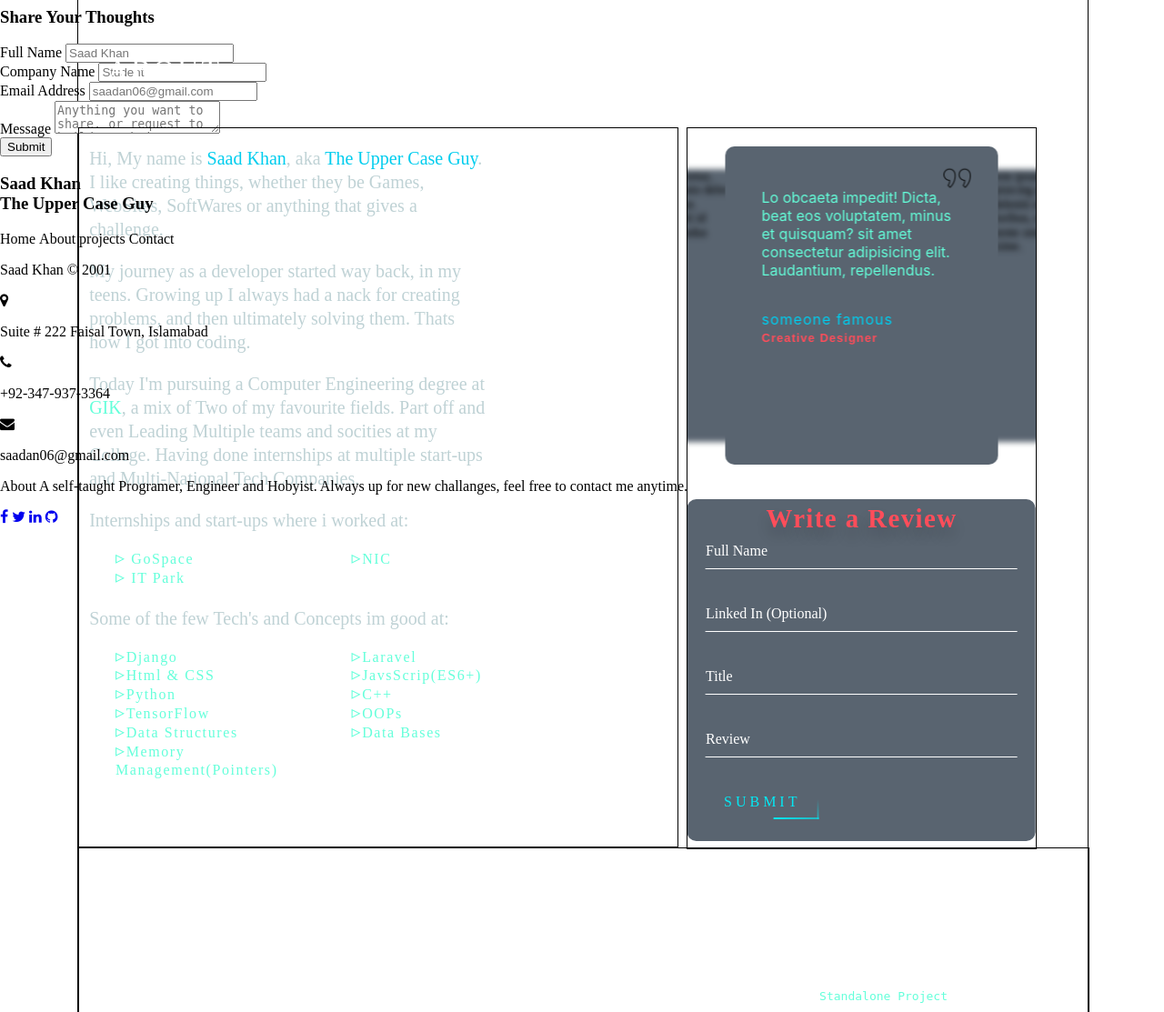
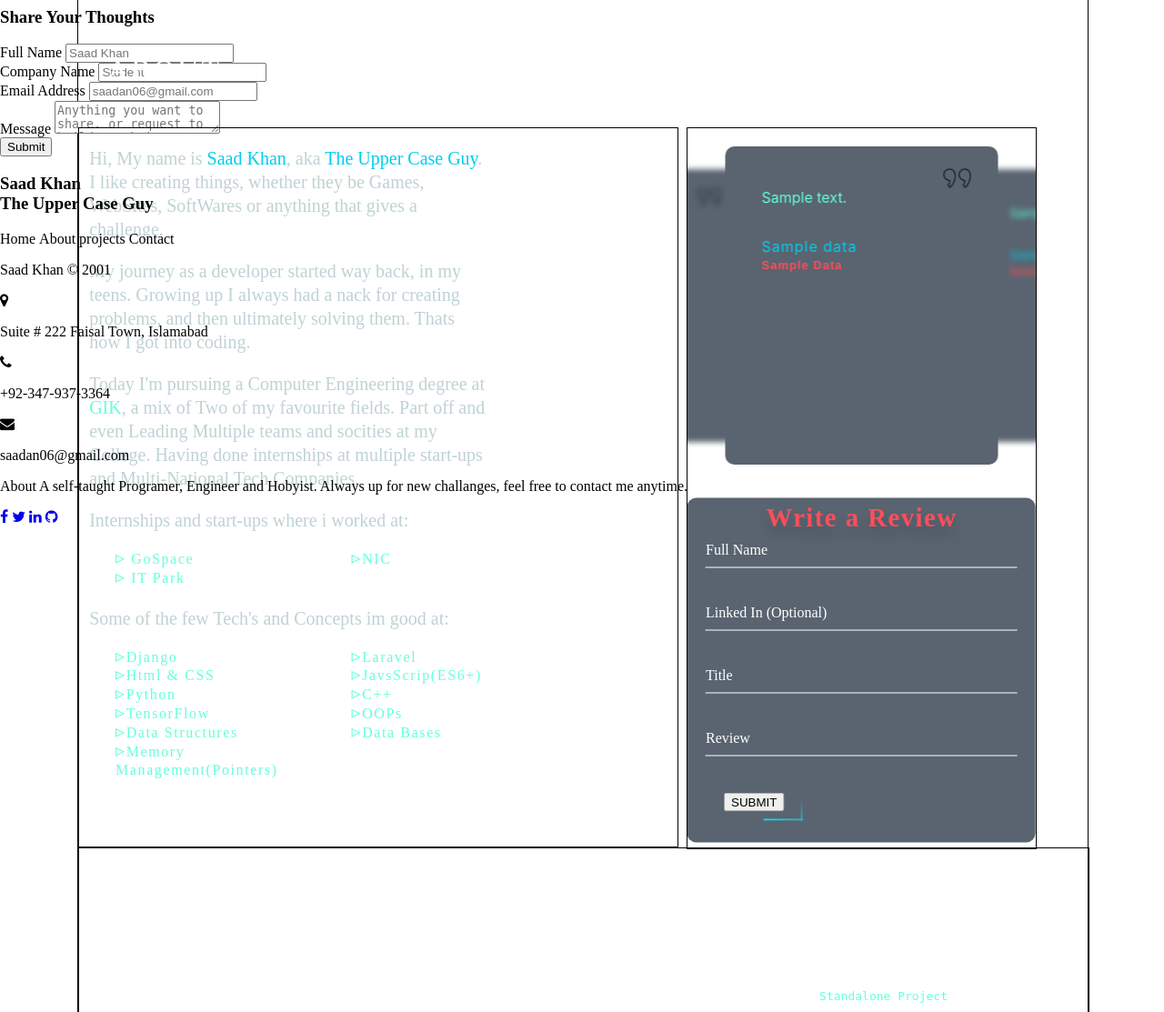
Before and after one commit to theuppercaseguy/Portfolio, a Django app: template pp/templates/pp/index.html in a window 1280 px wide. Shown: the part 891-2004 px from the top of the page at 91% size. Run offline with Django 4.2, Linux system fonts and the light colour scheme; the template is opened without the code that fills it: most values are stand-ins (such as "Sample title", 1, 10 or a date in 2020); some libraries are stand-ins or nearby versions.

Commit message:
database for reviews added added

```diff
--- a/pp/templates/pp/index.html
+++ b/pp/templates/pp/index.html
@@ -22,6 +22,7 @@
     <script src="{% static 'pp/js/index.js' %}"></script>
     <script defer src="{% static 'pp/js/all.js' %}"></script>
   </head>
+
   <body>
 
     <div id="pre-loader">
@@ -225,8 +226,8 @@
             <div class="resume-button">
               <a href="{% url 'pp:resume_download' %}" target="_blank"><span>resume</span></a>
             </div>
-            <div class="talk-button resume-button">
-              <a href=""><span>Lets Talk</span></a>
+            <div class="talk-button resume-button" style="cursor: pointer;" onclick="slidedown()">
+              <a ><span>Lets Talk</span></a>
             </div>
           </div>
         </section>
@@ -296,6 +297,7 @@
           >
         </div>
       </div>
+
     </div>
 
     <div class="LT">
@@ -303,6 +305,7 @@
         <div class="close-lt" onclick="slideup()"></div>
         <h3>Share Your Thoughts</h3>
         <form action="" method="post">
+
           {%csrf_token%}
           <div id="contact-form">
             <div class="main-form-content">
@@ -351,7 +354,7 @@
               ></textarea>
             </div>
             <div class="wrapper">
-              <button class="" type="submit">
+              <button class="button-contanct" value="letstalk-post" name="letstalk-post" type="submit">
                 <span>Submit</span>
               </button>
             </div>
--- a/pp/templates/pp/testimonials.html
+++ b/pp/templates/pp/testimonials.html
@@ -8,33 +8,39 @@
     <div class="writtenT ">
         <div class="swiper">
             <div class="swiper-wrapper">
+
+                {% for name,id,title,review,e,f,prio in data %}
+
                 <div class="swiper-slide">
                     <div class="testimonialsBox">
                         <img src="{% static 'pp/images/quotes.png' %}" alt="err-quote" class="quote">
 
                         <div class="content">
-                            <p>Lo obcaeta impedit! Dicta, beat eos voluptatem, minus et quisquam? sit amet consectetur
-                                adipisicing elit. Laudantium, repellendus.</p>
+                            <p>{{review}}</p>
                             <div class="details">
-                                <!-- <div class="imgBx"> <img src="" alt="user-err"></div> -->
-                                <h3> <a href=""class="hover-underline-animation"> someone famous </a><span><br> creative designer</span></h3>
+                                {% if id != "none"%}
+
+                                <h3> <a target="_blank" href="{{id}}" class="hover-underline-animation"> {{name}} </a><span><br> {{title}}</span></h3>
+
+                                {%else%}
+
+                                <h3> <a href="" class="hover-underline-animation"> {{name}} </a><span><br> {{title}}</span></h3>
+
+                                {%endif%}
+
                             </div>
                         </div>
                     </div>
 
                 </div>
-                <div class="swiper-slide">
-                    Lorem ipsum dolor sit amet consectetur, adipisicing elit. Dolores, veniam iusto delectus ea deleniti
-                    non suscipit hic similique. Doloribus, expedita aperiam deleniti id sapiente sint saepe cum hic
-                    repellendus maxime.
-                </div>
-                <div class="swiper-slide">
-                    Lorem ipsum dolor sit amet consectetur, adipisicing elit. Dolores, veniam iusto delectus ea deleniti
-                    non suscipit hic similique. Doloribus, expedita aperiam deleniti id sapiente sint saepe cum hic
-                    repellendus maxime.
-                </div>
+
+                {% endfor %}
             </div>
         </div>
+
+
+
+
         <script src="https://cdn.jsdelivr.net/npm/swiper@8/swiper-bundle.min.js"></script>
         <script>
             var swiper = new Swiper('.swiper', {
@@ -60,7 +66,10 @@
     <div class="writeT">
         <div class="login-box">
             <h2>Write a Review</h2>
-            <form>
+
+            <form  method="post">
+                {% csrf_token %}
+
                 <div class="user-box">
                     <input type="text" name="name" maxlength="20" required="true">
                     <label>Full Name</label>
@@ -77,12 +86,15 @@
                     <input type="text" name="review" maxlength="350" required="true">
                     <label>Review</label>
                 </div>
-                <a href="#">
+
+
+
+                <a type="post" >
                     <span></span>
                     <span></span>
                     <span></span>
                     <span></span>
-                    Submit
+                    <button type="submit" value="review-post" name="review-post" id="wr-post-button">SUBMIT</button>
                 </a>
             </form>
         </div>
```
Also changed, not shown: PORTFOLIO/settings.py (+8 -5 lines), pp/static/pp/css/index.css (+5 -6 lines), pp/static/pp/css/testimonials.css (+13 -0 lines), pp/views.py (+37 -13 lines).
